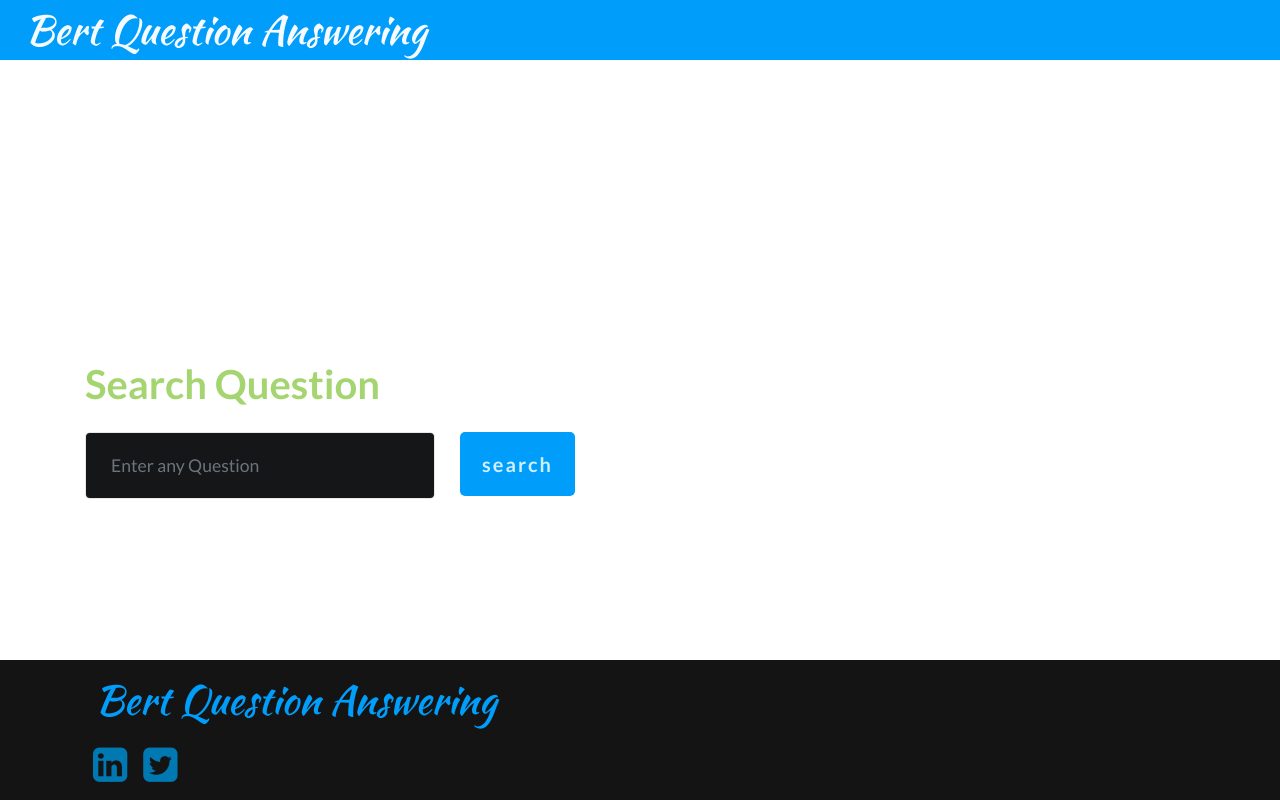
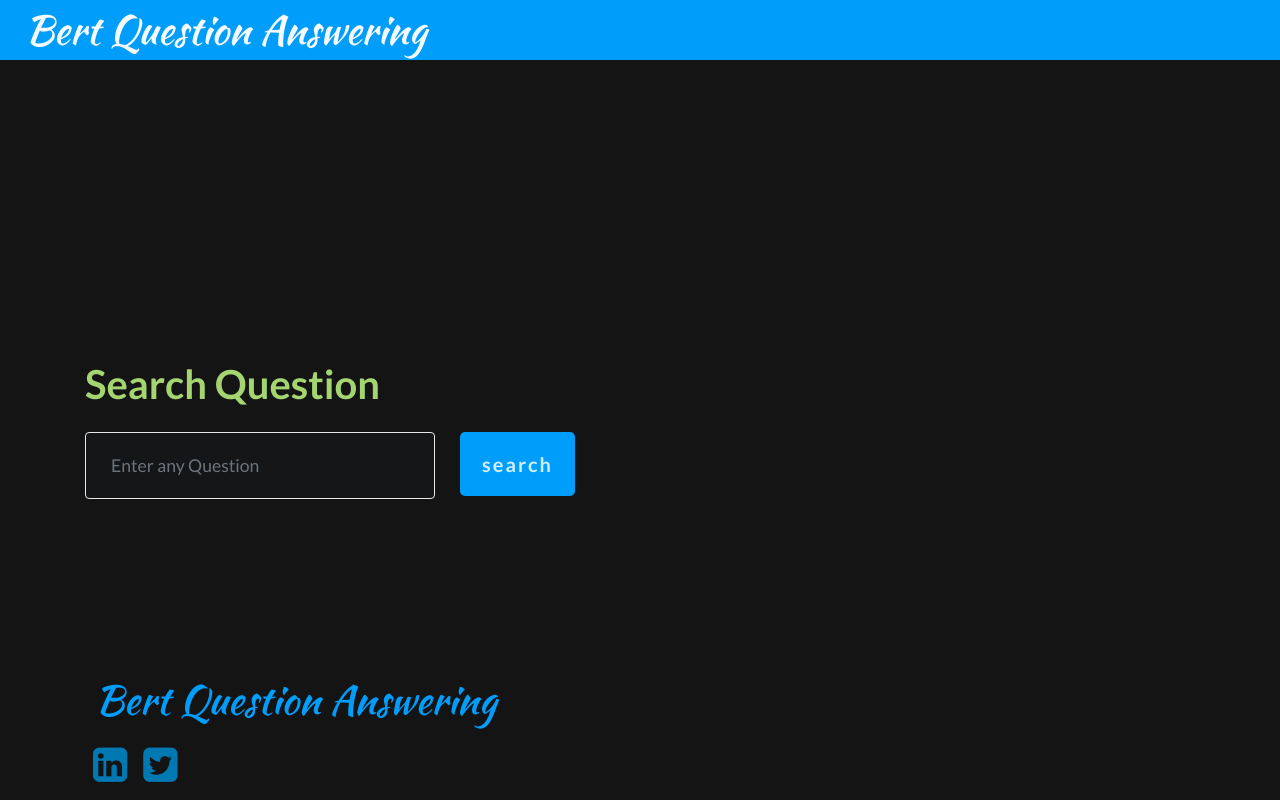
Before and after one commit to VinayTurpati/bertQA, a Flask app: page / in a window 1280 px wide. Run offline with Flask 2, Linux system fonts and the light colour scheme; some libraries are stand-ins or nearby versions; some web fonts are replaced.

Commit message:
Update index.html

```diff
--- a/templates/index.html
+++ b/templates/index.html
@@ -6,13 +6,13 @@
     {% include "head.html" %}
     <body style="background-color:rgb(20,20,20);">
 
-    <section class="menu cid-qWWXqwQEQ7" once="menu" id="menu1-24" style="background-color:rgb(20,20,20);">
+    <section class="menu cid-qWWXqwQEQ7" once="menu" id="menu1-24" style="background-image:none; background-color:rgb(20,20,20);">
         <div class="my-menu" style="background-color:rgb(0,157,250);" >
             <span class=" logo"><a href="{{ url_for('home') }}" class="logo" style="padding-left: 0px">Bert Question Answering</a></span>
         </div>
     </section>
 
-<section class=" cid-qYkSYwjd5G" id="header2-25" style="height: 600px; background-color:rgb(20,20,20);">
+<section class=" cid-qYkSYwjd5G" id="header2-25" style="height: 600px; background-image:none; background-color:rgb(20,20,20);">
     {% include "search_box.html" %}
 </section>
 
```
